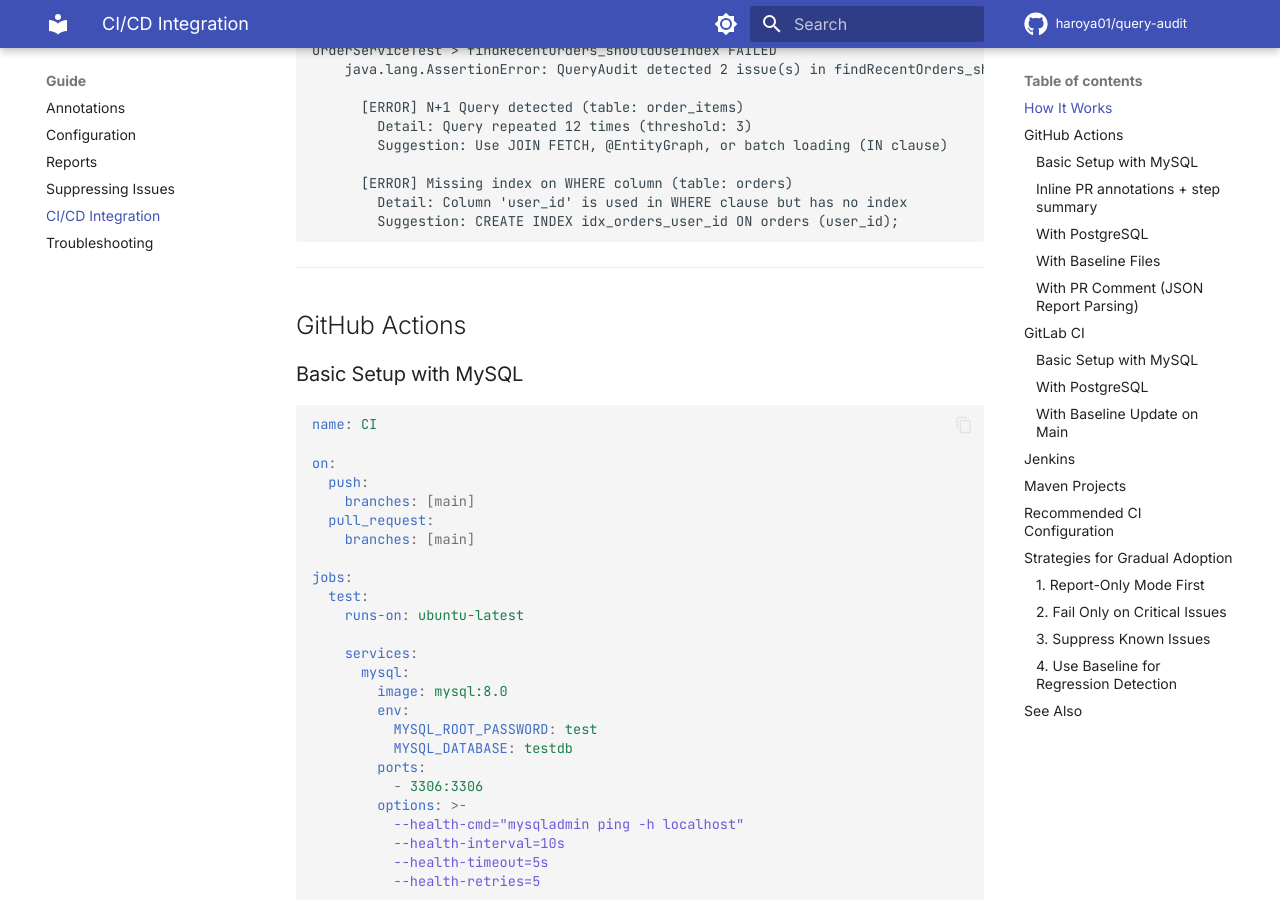
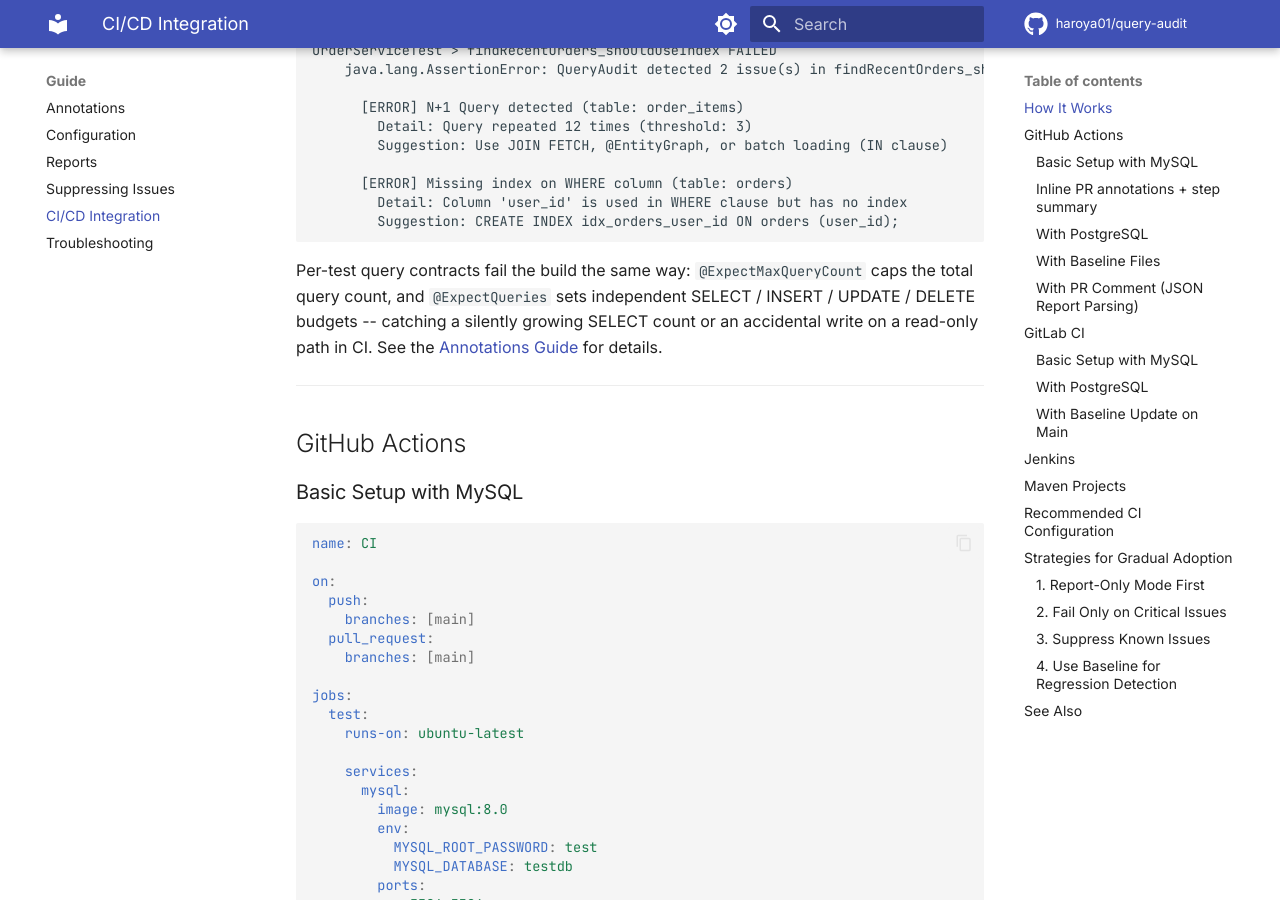
Before and after one commit to haroya01/query-audit, an MkDocs documentation site: the page built from docs/guide/ci-cd.md, in a window 1280 px wide and 900 px high, scrolled down 470 px. Built offline with MkDocs 1.6.1 and Material for MkDocs 9.7.7, drawn with Linux system fonts in a browser that asks for light colours; comment, search, counter and statistics services are not loaded.

Commit message:
docs: highlight @ExpectQueries in README and CI guide

````diff
--- a/docs/guide/ci-cd.md
+++ b/docs/guide/ci-cd.md
@@ -23,6 +23,11 @@
         Detail: Column 'user_id' is used in WHERE clause but has no index
         Suggestion: CREATE INDEX idx_orders_user_id ON orders (user_id);
 ```
+
+Per-test query contracts fail the build the same way: `@ExpectMaxQueryCount` caps the
+total query count, and `@ExpectQueries` sets independent SELECT / INSERT / UPDATE / DELETE
+budgets -- catching a silently growing SELECT count or an accidental write on a read-only
+path in CI. See the [Annotations Guide](annotations.md#expectqueries) for details.
 
 ---
 
````
Also changed, not shown: README.md (+12 -0 lines).
